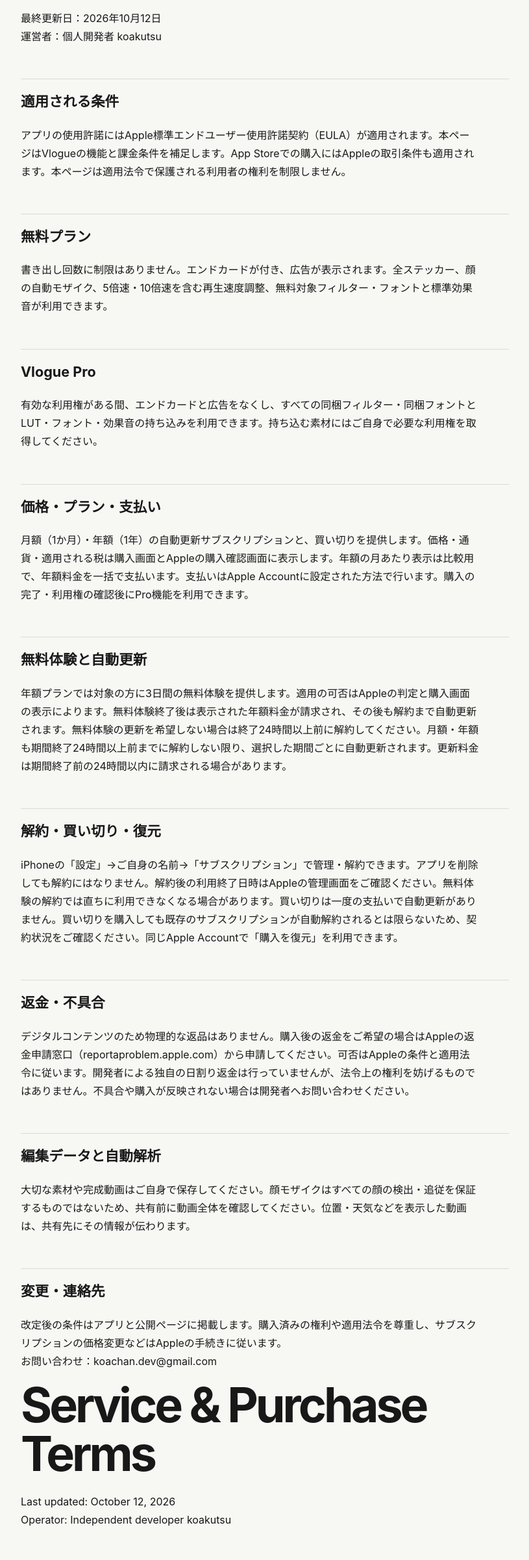
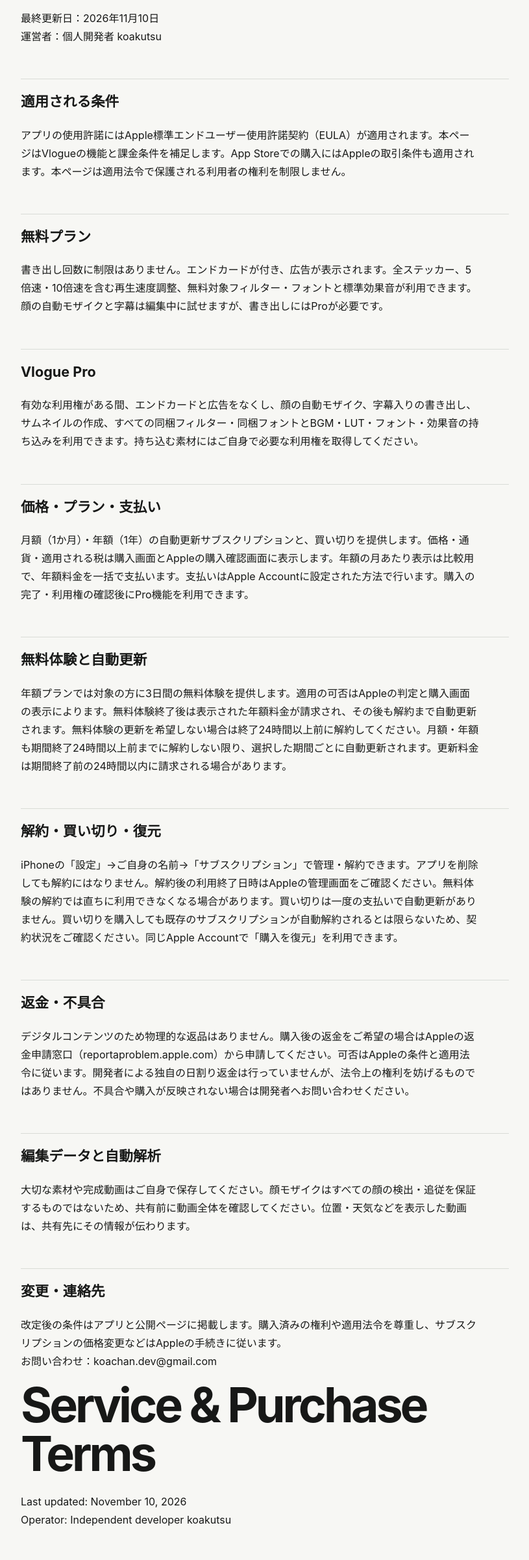
Before and after one commit to koachan-dev/vlogue-legal, a plain HTML site: page terms/index.html in a window 1280 px wide. Shown: the part 282-2683 px from the top of the page at 65% size, without its empty margins (232-1047 px from the left). Drawn offline with Linux system fonts and the light colour scheme.

Commit message:
docs: Pro に顔の自動モザイク・字幕入りの書き出し・サムネイル・BGM の取り込みを記載(1.0 再提出)
Co-Authored-By: Claude Opus 5.5 <noreply@anthropic.com>

```diff
--- a/terms/index.html
+++ b/terms/index.html
@@ -16,13 +16,13 @@
     <nav class="language-nav" aria-label="Language"><a href="#ja" lang="ja">日本語</a><a href="#en" lang="en">English</a><a href="../support/">サポート / Support</a></nav>
     <section id="ja" class="language" lang="ja">
 <h1>サービス・課金条件</h1>
-<p>最終更新日：2026年10月12日<br>運営者：個人開発者 koakutsu</p>
+<p>最終更新日：2026年11月10日<br>運営者：個人開発者 koakutsu</p>
 <h2>適用される条件</h2>
 <p>アプリの使用許諾にはApple標準エンドユーザー使用許諾契約（EULA）が適用されます。本ページはVlogueの機能と課金条件を補足します。App Storeでの購入にはAppleの取引条件も適用されます。本ページは適用法令で保護される利用者の権利を制限しません。</p>
 <h2>無料プラン</h2>
-<p>書き出し回数に制限はありません。エンドカードが付き、広告が表示されます。全ステッカー、顔の自動モザイク、5倍速・10倍速を含む再生速度調整、無料対象フィルター・フォントと標準効果音が利用できます。</p>
+<p>書き出し回数に制限はありません。エンドカードが付き、広告が表示されます。全ステッカー、5倍速・10倍速を含む再生速度調整、無料対象フィルター・フォントと標準効果音が利用できます。顔の自動モザイクと字幕は編集中に試せますが、書き出しにはProが必要です。</p>
 <h2>Vlogue Pro</h2>
-<p>有効な利用権がある間、エンドカードと広告をなくし、すべての同梱フィルター・同梱フォントとLUT・フォント・効果音の持ち込みを利用できます。持ち込む素材にはご自身で必要な利用権を取得してください。</p>
+<p>有効な利用権がある間、エンドカードと広告をなくし、顔の自動モザイク、字幕入りの書き出し、サムネイルの作成、すべての同梱フィルター・同梱フォントとBGM・LUT・フォント・効果音の持ち込みを利用できます。持ち込む素材にはご自身で必要な利用権を取得してください。</p>
 <h2>価格・プラン・支払い</h2>
 <p>月額（1か月）・年額（1年）の自動更新サブスクリプションと、買い切りを提供します。価格・通貨・適用される税は購入画面とAppleの購入確認画面に表示します。年額の月あたり表示は比較用で、年額料金を一括で支払います。支払いはApple Accountに設定された方法で行います。購入の完了・利用権の確認後にPro機能を利用できます。</p>
 <h2>無料体験と自動更新</h2>
@@ -37,13 +37,13 @@
 <p>改定後の条件はアプリと公開ページに掲載します。購入済みの権利や適用法令を尊重し、サブスクリプションの価格変更などはAppleの手続きに従います。<br>お問い合わせ：koachan.dev@gmail.com</p>
 </section><section id="en" class="language" lang="en">
 <h1>Service &amp; Purchase Terms</h1>
-<p>Last updated: October 12, 2026<br>Operator: Independent developer koakutsu</p>
+<p>Last updated: November 10, 2026<br>Operator: Independent developer koakutsu</p>
 <h2>Applicable terms</h2>
 <p>Apple&#x27;s standard End User License Agreement (EULA) governs the app license. This page supplements it with Vlogue&#x27;s features and purchase conditions. Apple&#x27;s transaction terms also apply to App Store purchases. Nothing here limits consumer rights protected by applicable law.</p>
 <h2>Free plan</h2>
-<p>Exports are unlimited. Exports include the end card, and ads are shown. All stickers, automatic face mosaic, playback speed controls including 5x and 10x, designated free filters and fonts, and built-in sound effects are available.</p>
+<p>Exports are unlimited. Exports include the end card, and ads are shown. All stickers, playback speed controls including 5x and 10x, designated free filters and fonts, and built-in sound effects are available. Automatic face mosaic and subtitles can be tried while editing, but exporting them requires Pro.</p>
 <h2>Vlogue Pro</h2>
-<p>While your entitlement is active, Pro removes the end card and ads and provides every bundled filter and font, plus LUT/font/sound-effect import. You are responsible for obtaining necessary rights to imported assets.</p>
+<p>While your entitlement is active, Pro removes the end card and ads and provides automatic face mosaic, exports with subtitles, thumbnail creation, every bundled filter and font, plus music/LUT/font/sound-effect import. You are responsible for obtaining necessary rights to imported assets.</p>
 <h2>Prices, plans and payment</h2>
 <p>Plans are monthly (one month), annual (one year), auto-renewing subscriptions and a one-time lifetime purchase. Prices, currencies and applicable taxes are shown on the purchase screen and Apple&#x27;s purchase confirmation. An annual price expressed per month is for comparison; the annual amount is paid in one installment. Payment uses the method associated with your Apple Account. Pro is available after purchase completion and entitlement verification.</p>
 <h2>Free trial and renewal</h2>
```
